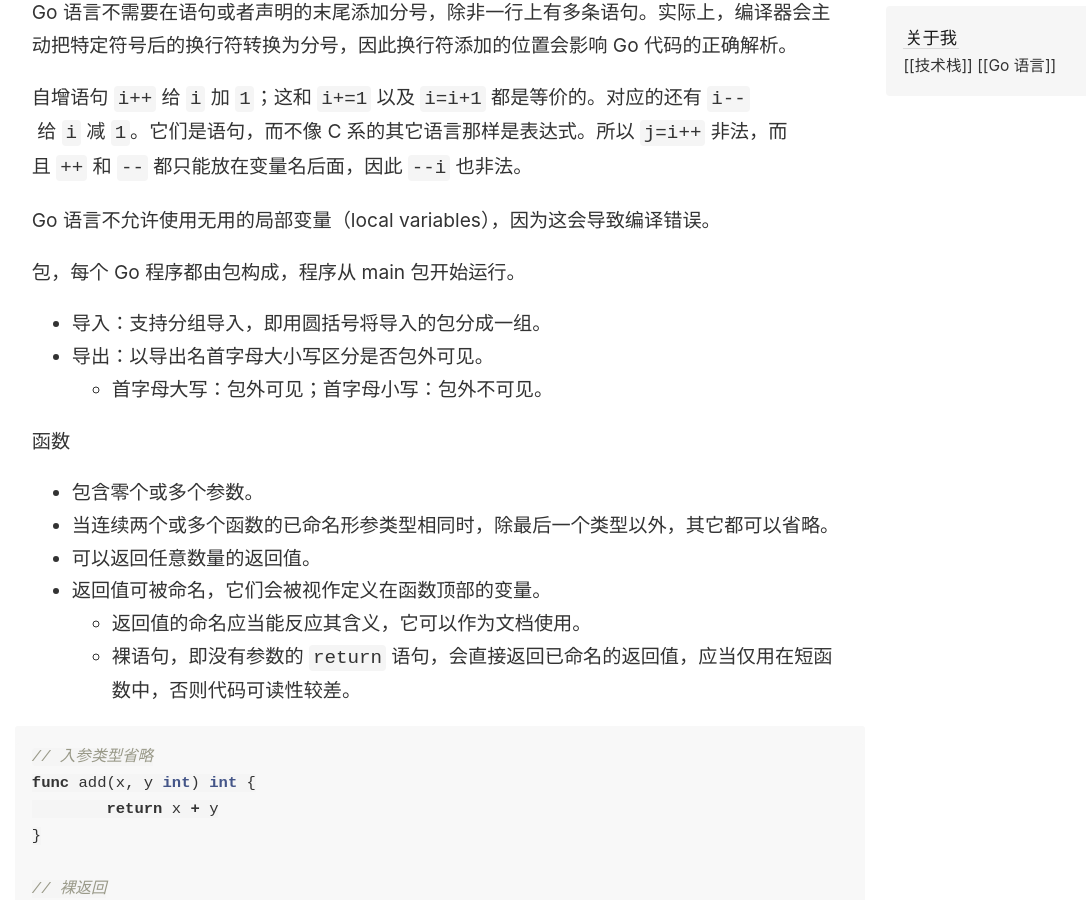
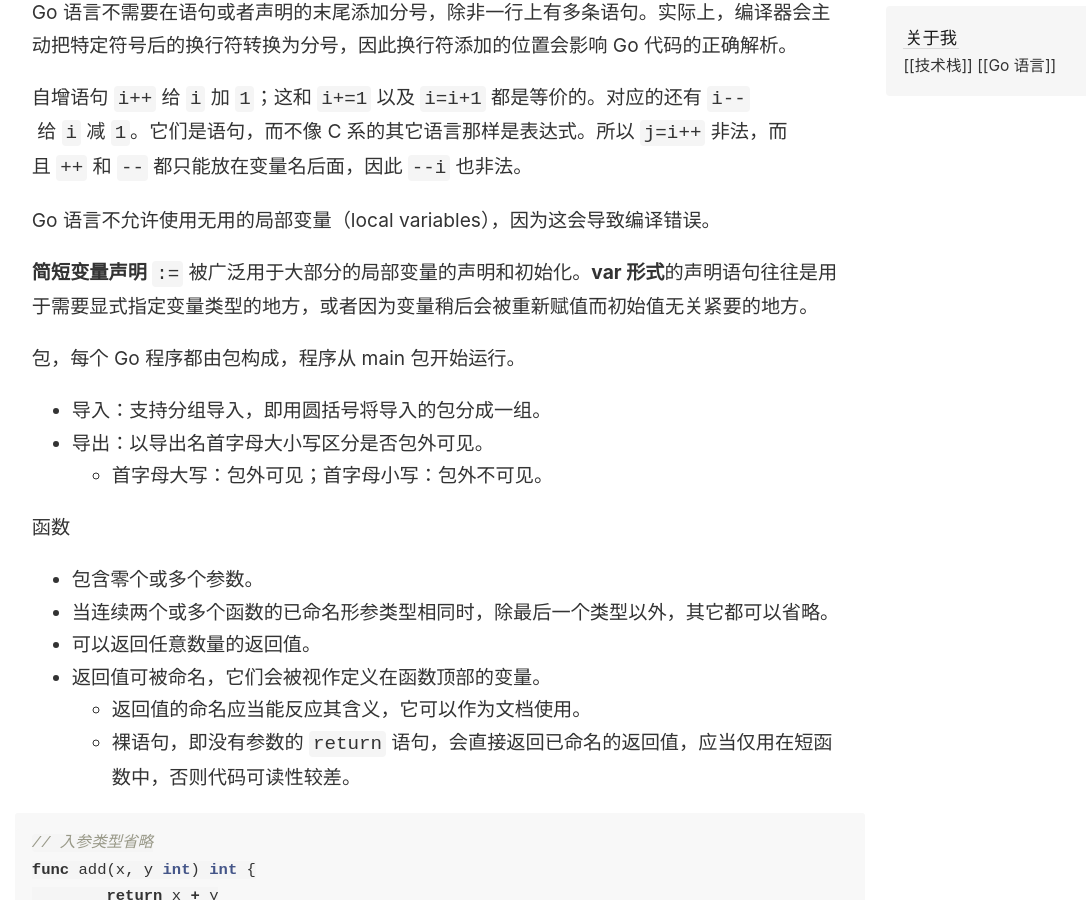
Before and after one commit to wingowen/digital-garden-jekyll, a Jekyll site: the page built from _notes/Go 语言.md, in a window 1280 px wide and 900 px high, scrolled down 599 px. Shown: the whole window, without its empty margins (45-1131 px from the left). Built offline with Jekyll 4.4.1, drawn with Linux system fonts in a browser that asks for light colours.

Commit message:
vault backup: 2025-03-25 01:49:19

```diff
--- a/_notes/Go 语言.md
+++ b/_notes/Go 语言.md
@@ -13,6 +13,8 @@ Go 语言不需要在语句或者声明的末尾添加分号，除非一行上
 自增语句 `i++` 给 `i` 加 `1`；这和 `i+=1` 以及 `i=i+1` 都是等价的。对应的还有 `i--` 给 `i` 减 `1`。它们是语句，而不像 C 系的其它语言那样是表达式。所以 `j=i++` 非法，而且 `++` 和 `--` 都只能放在变量名后面，因此 `--i` 也非法。
 
 Go 语言不允许使用无用的局部变量（local variables），因为这会导致编译错误。
+
+**简短变量声明** `:=` 被广泛用于大部分的局部变量的声明和初始化。**var 形式**的声明语句往往是用于需要显式指定变量类型的地方，或者因为变量稍后会被重新赋值而初始值无关紧要的地方。
 
 包，每个 Go 程序都由包构成，程序从 main 包开始运行。
 - 导入：支持分组导入，即用圆括号将导入的包分成一组。
```
Also changed, not shown: .obsidian/workspace.json.
